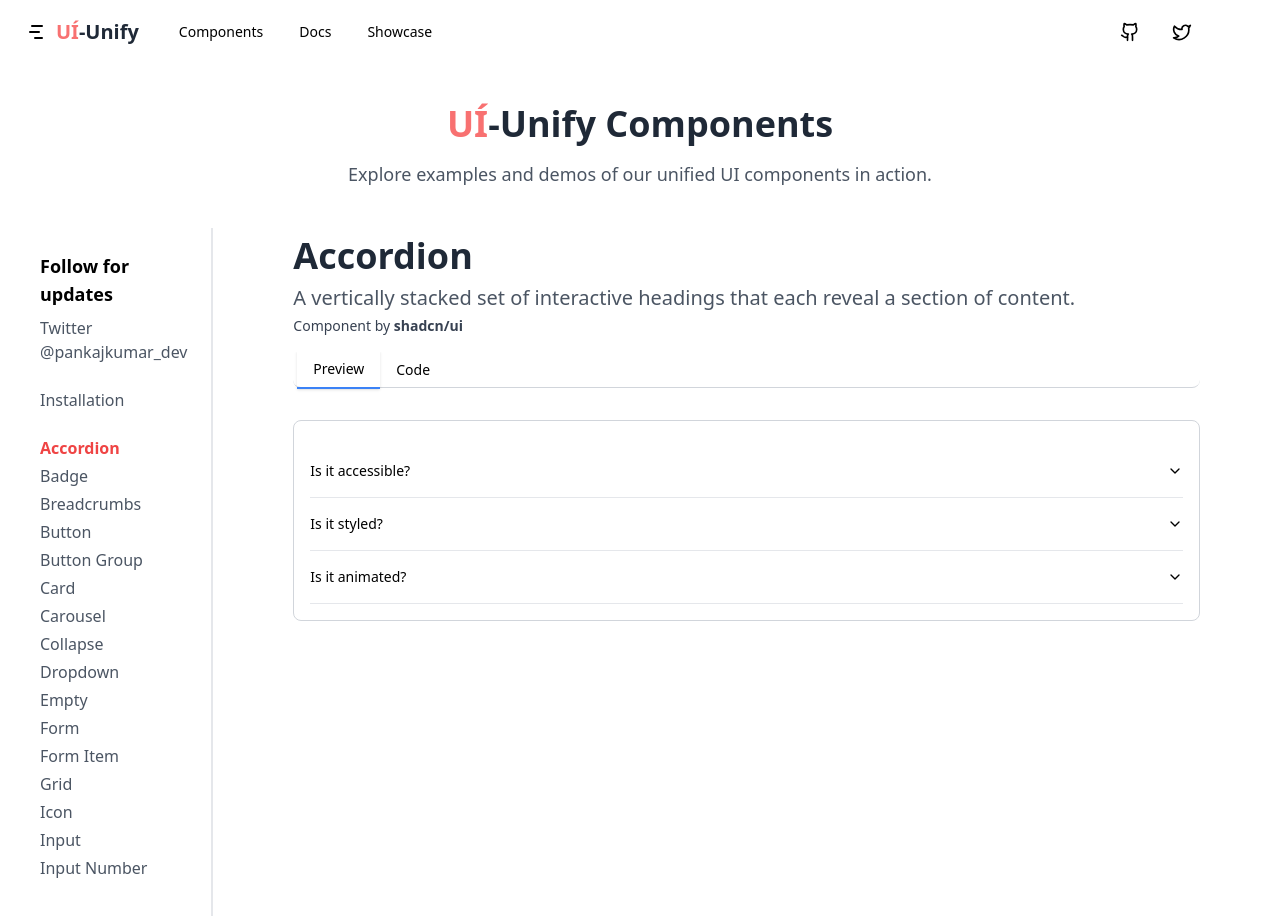
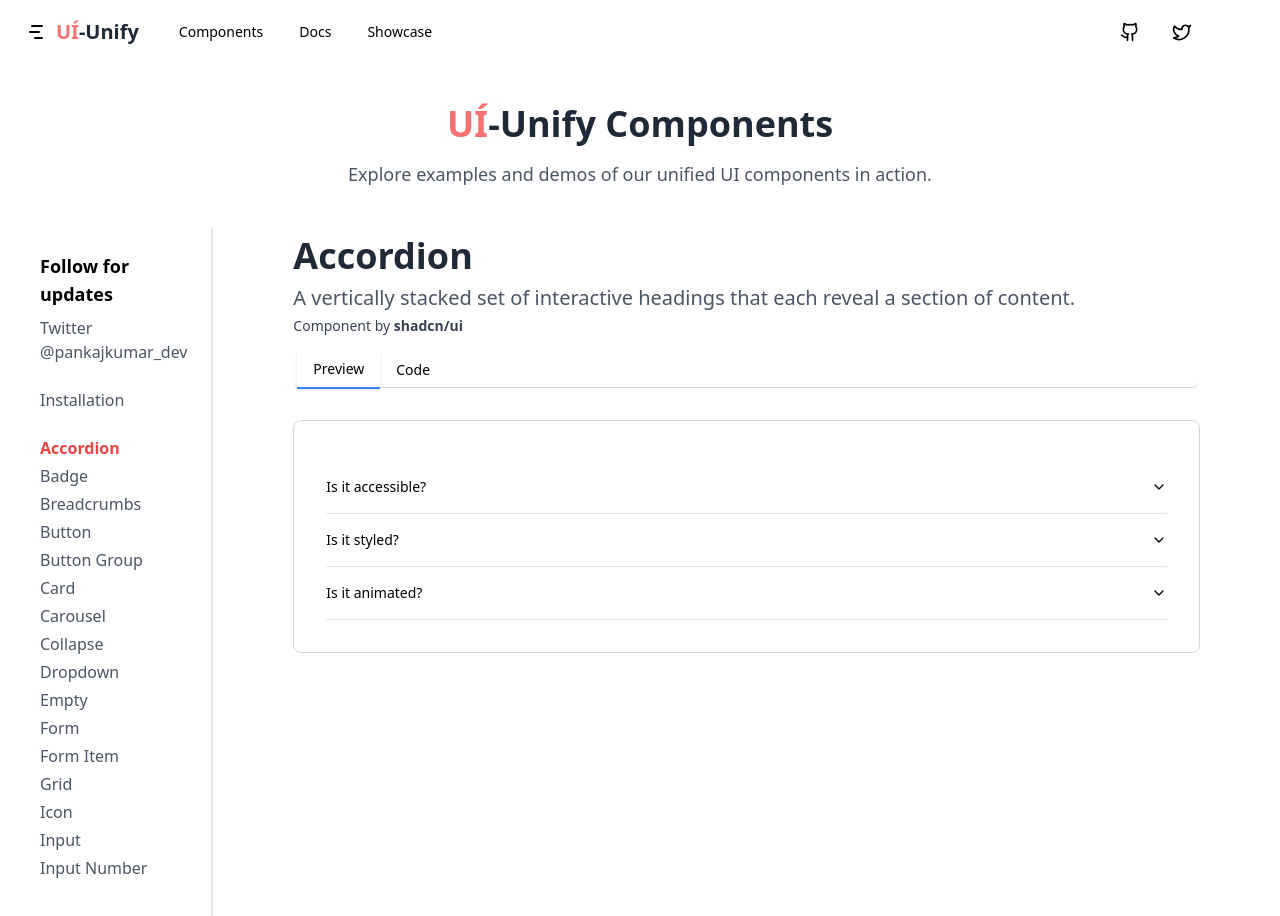
Before and after one commit to rishavchand/ui-unify, a Next.js app: page /components/Accordion in a window 1280 px wide. Shown: the top 916 px of the page. Built offline with nearby package versions, Linux system fonts and the light colour scheme.

Commit message:
feat: adjust padding in CodePreview component for improved layout and readability

```diff
--- a/components/ui/CodePreview.tsx
+++ b/components/ui/CodePreview.tsx
@@ -30,10 +30,10 @@
         </TabsTrigger>
       </TabsList>
       <div className="mt-8 border max-h-96 border-gray-300 dark:border-gray-700 rounded-lg ">
-        <TabsContent className="p-4  max-h-96 overflow-auto " value={tab1Name}>
+        <TabsContent className="p-8  max-h-96 overflow-auto " value={tab1Name}>
           {tab1Content}
         </TabsContent>
-        <TabsContent className="p-4 max-h-96 overflow-auto " value={tab2Name}>
+        <TabsContent className="p-2 max-h-96 overflow-auto " value={tab2Name}>
           {tab2Content}
         </TabsContent>
       </div>
```
